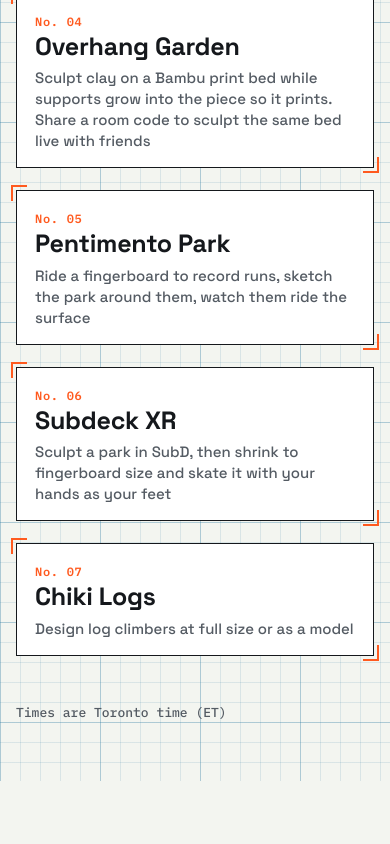
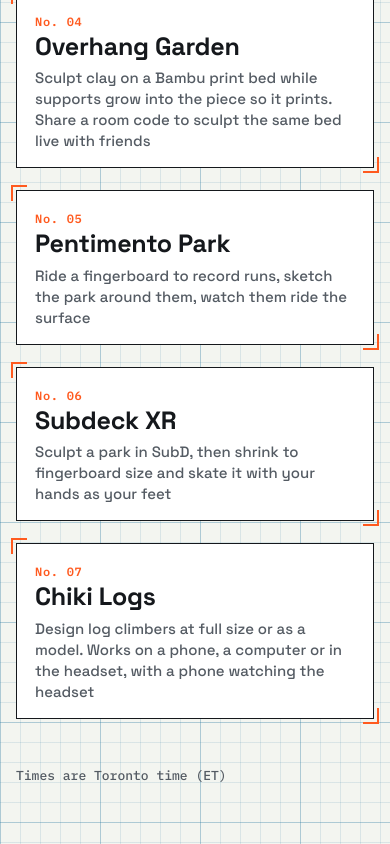
Before and after one commit to ShawnChiki/games, a plain HTML site: page tools/index.html in a window 390 px wide. Shown: the part 2478-3322 px from the top of the page. Before the commit the page ends 3259 px from the top, so only its background shows below. Drawn offline with Linux system fonts and the light colour scheme; no server answers.

Commit message:
Design Tools: the Chiki Logs card now says it works on a phone, a computer or in the headset, with a phone watching the headset
Co-Authored-By: Claude Fable 5.2 <noreply@anthropic.com>
Claude-Session: https://claude.ai/code/session_014FsDkijxdwVSAYz3A6584k

```diff
--- a/tools/index.html
+++ b/tools/index.html
@@ -105,7 +105,7 @@
       <a class="card" href="https://shawnchiki.github.io/xr/overhang-garden/" data-src="xr:overhang-garden"><span class="no"></span><b>Overhang Garden</b><span class="blurb">Sculpt clay on a Bambu print bed while supports grow into the piece so it prints. Share a room code to sculpt the same bed live with friends</span></a>
       <a class="card" href="https://shawnchiki.github.io/xr/pentimento-park/" data-src="xr:pentimento-park"><span class="no"></span><b>Pentimento Park</b><span class="blurb">Ride a fingerboard to record runs, sketch the park around them, watch them ride the surface</span></a>
       <a class="card" href="https://shawnchiki.github.io/xr/subdeck/" data-src="xr:subdeck"><span class="no"></span><b>Subdeck XR</b><span class="blurb">Sculpt a park in SubD, then shrink to fingerboard size and skate it with your hands as your feet</span></a>
-      <a class="card" href="https://shawnchiki.github.io/xr/chiki-logs/" data-src="xr:chiki-logs"><span class="no"></span><b>Chiki Logs</b><span class="blurb">Design log climbers at full size or as a model</span></a>
+      <a class="card" href="https://shawnchiki.github.io/xr/chiki-logs/" data-src="xr:chiki-logs"><span class="no"></span><b>Chiki Logs</b><span class="blurb">Design log climbers at full size or as a model. Works on a phone, a computer or in the headset, with a phone watching the headset</span></a>
     </div>
   </section>
 
```
